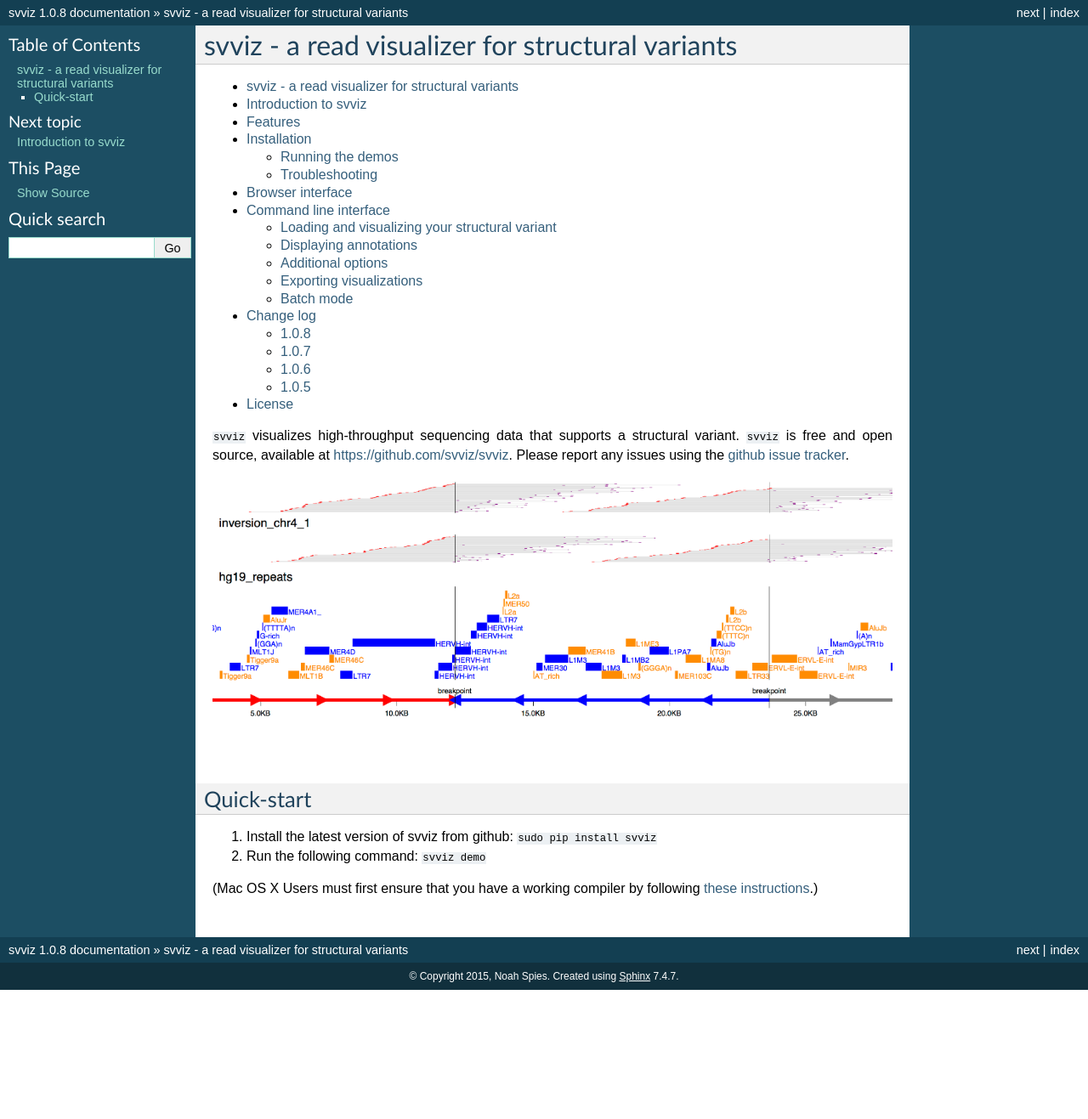
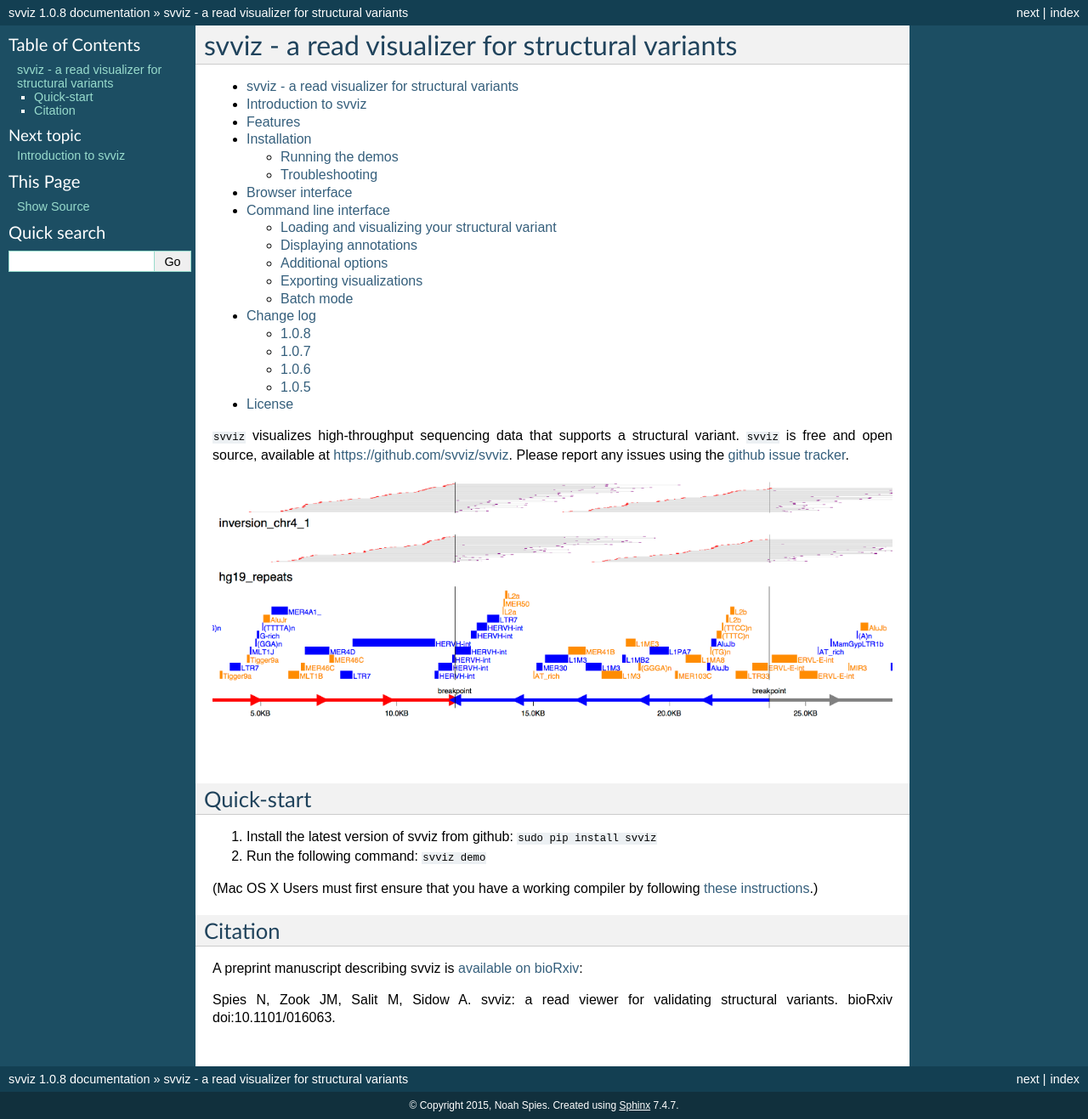
Before and after one commit to svviz/svviz, a Sphinx documentation site: the page built from docs/index.rst, in a window 1280 px wide. Shown: the whole page at 85% size. Built offline with Sphinx 7.4.7, drawn with Linux system fonts in a browser that asks for light colours; before the commit the page ends 1165 px from its top, so only the background shows below that.

Commit message:
added link to preprint on bioRxiv

```diff
--- a/docs/index.rst
+++ b/docs/index.rst
@@ -34,3 +34,11 @@
 2. Run the following command: ``svviz demo``
 
 (Mac OS X Users must first ensure that you have a working compiler by following `these instructions <http://railsapps.github.io/xcode-command-line-tools.html>`_.)
+
+
+Citation
+--------
+
+A preprint manuscript describing svviz is `available on bioRxiv <http://dx.doi.org/10.1101/016063>`_:
+
+Spies N, Zook JM, Salit M, Sidow A. svviz: a read viewer for validating structural variants. bioRxiv doi:10.1101/016063.
```
Also changed, not shown: README.rst (+7 -0 lines).
